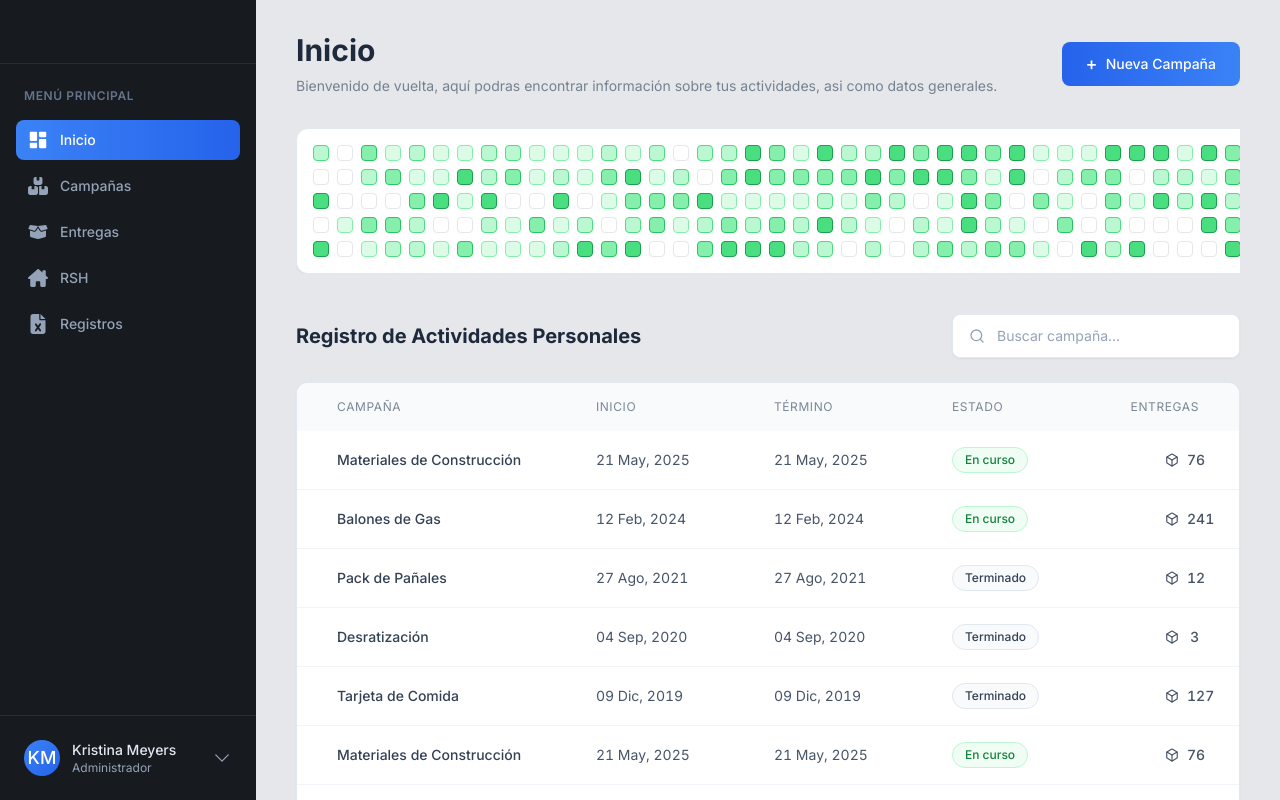
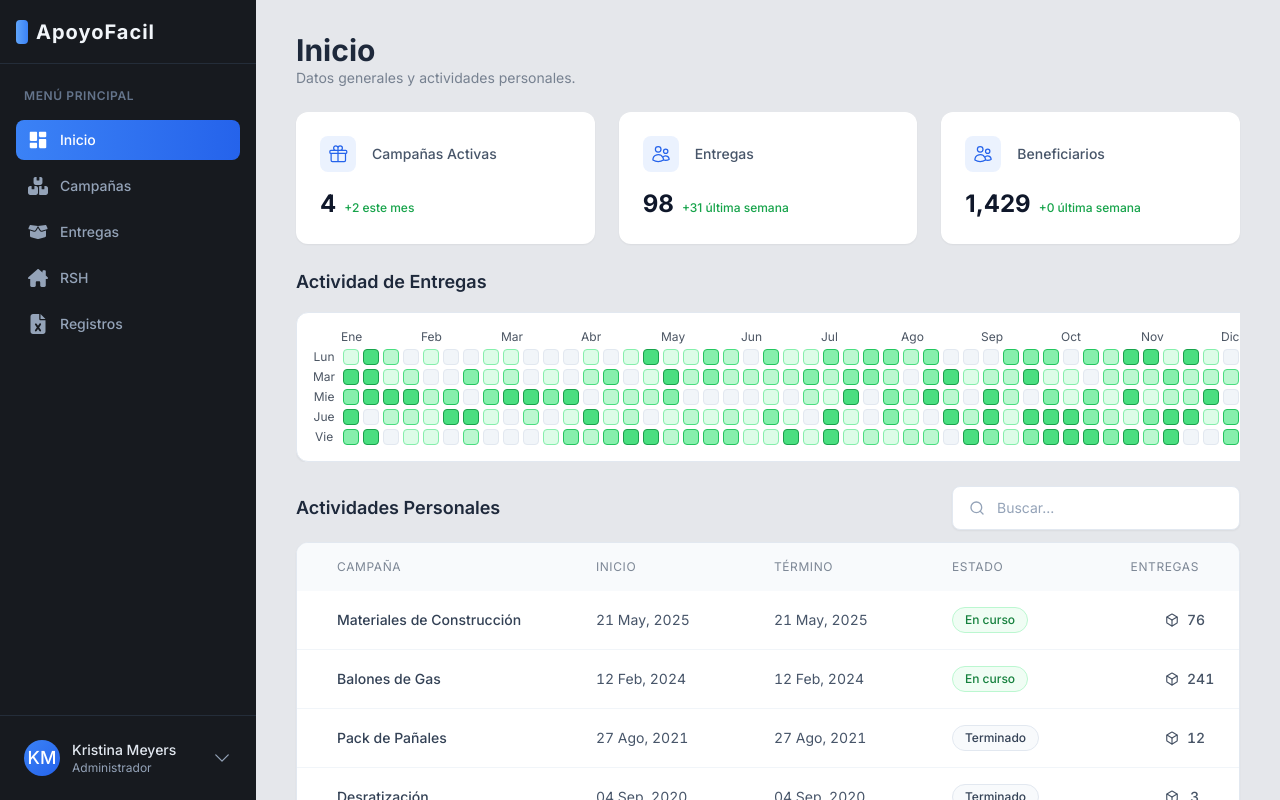
Before and after one commit to JedienlaPasta/beneficios, a Next.js app: page /dashboard in a window 1280 px wide. Built offline with nearby package versions, Linux system fonts and the light colour scheme.

Commit message:
avance tablero de calor, modal campaña, campañas activas

```diff
--- a/app/dashboard/campanas/page.tsx
+++ b/app/dashboard/campanas/page.tsx
@@ -1,10 +1,10 @@
 "use client";
-import CampañasActivas from "@/app/ui/dashboard/campañas/campañas_activas";
 import NuevaCampañaModal from "@/app/ui/dashboard/campañas/nueva-campaña-modal";
 import TablaDatosDashboard from "@/app/ui/dashboard/tabla-datos-dashboard";
 import { RiCloseLine } from "react-icons/ri";
 import { FiSearch } from "react-icons/fi";
 import { useState } from "react";
+import CampañasActivas from "@/app/ui/dashboard/campañas/campañas-activas";
 export default function Campanas() {
   const [abrirModal, setAbrirModal] = useState(false);
   const [searchTerm, setSearchTerm] = useState("");
@@ -16,12 +16,11 @@ export default function Campanas() {
   return (
     <div className="w-full px-6 py-8 text-slate-900 lg:px-10">
       {abrirModal && <NuevaCampañaModal closeModal={toggleModal} />}
-      <div className="mb-8 flex items-center justify-between 3xl:w-[96rem] 3xl:justify-self-center">
+      <div className="mb-6 flex items-center justify-between 3xl:w-[96rem] 3xl:justify-self-center">
         <div>
           <h2 className="text-3xl font-bold text-slate-800">Campañas</h2>
-          <p className="mt-2 text-sm text-slate-600">
-            Registro de todas las campañas creadas, puedes gestionar que hacer
-            con ellas.
+          <p className="text-sm text-slate-600/70">
+            Gestionar campañas activas y historial de campañas.
           </p>
         </div>
         <button
@@ -32,12 +31,16 @@ export default function Campanas() {
         </button>
       </div>
 
-      <div className="flex flex-col gap-10 rounded-xl 3xl:w-[96rem] 3xl:justify-self-center">
-        <CampañasActivas />
-
-        <div className="flex flex-col gap-6">
+      <div className="flex flex-col gap-6 rounded-xl 3xl:w-[96rem] 3xl:justify-self-center">
+        {/* <DatosGenerales /> */}
+        <div className="flex gap-4">
+          <CampañasActivas nombre="Vale de Gas" termina="27/04/2025" />
+          <CampañasActivas nombre="Tarjeta de Comida" termina="04/06/2025" />
+          <CampañasActivas nombre="Pañales" termina="12/09/2025" />
+        </div>
+        <div className="flex flex-col gap-4">
           <div className="flex items-center justify-between 3xl:w-[96rem] 3xl:self-center">
-            <h2 className="text-xl font-bold text-slate-800">
+            <h2 className="text-lg font-semibold text-slate-800">
               Historial de Campañas
             </h2>
             <div className="relative">
--- a/app/dashboard/page.tsx
+++ b/app/dashboard/page.tsx
@@ -1,5 +1,5 @@
 "use client";
-// import CampañasActivas from "@/app/ui/dashboard/campañas/campañas_activas";
+import DatosGenerales from "@/app/ui/dashboard/datos-generales";
 import NuevaCampañaModal from "@/app/ui/dashboard/campañas/nueva-campaña-modal";
 import TablaDatosDashboard from "@/app/ui/dashboard/tabla-datos-dashboard";
 import { RiCloseLine } from "react-icons/ri";
@@ -15,33 +15,34 @@ export default function DashboardPage() {
   };
 
   return (
-    <div className="w-full px-6 py-8 pr-0 text-slate-900 lg:px-10">
+    <div className="w-full px-6 py-8 text-slate-900 lg:px-10">
       {abrirModal && <NuevaCampañaModal closeModal={toggleModal} />}
-      <div className="mb-8 flex items-center justify-between">
+      <div className="mb-6 flex items-center justify-between 3xl:w-[96rem] 3xl:justify-self-center">
         <div>
           <h2 className="text-3xl font-bold text-slate-800">Inicio</h2>
-          <p className="mt-2 text-sm text-slate-600/70">
-            Bienvenido de vuelta, aquí podras encontrar información sobre tus
-            actividades, asi como datos generales.
+          <p className="text-sm text-slate-600/70">
+            Datos generales y actividades personales.
           </p>
+          {/* <p className="text-sm text-slate-600/70">
+            Aquí podras encontrar información sobre tus actividades, asi como
+            datos generales.
+          </p> */}
         </div>
-        <button
-          onClick={toggleModal}
-          className="flex h-11 items-center gap-2 rounded-lg bg-gradient-to-r from-blue-600 to-blue-500 px-6 text-sm font-medium text-white transition-all hover:from-blue-700 hover:to-blue-600 active:scale-95"
-        >
-          <span className="text-lg">+</span> Nueva Campaña
-        </button>
       </div>
 
-      <div className="flex flex-col gap-10 rounded-xl">
-        <div className="overflow-x-auto">
+      <div className="flex flex-col gap-6 rounded-xl 3xl:w-[96rem] 3xl:justify-self-center">
+        <DatosGenerales />
+        <div className="flex flex-col gap-4 overflow-x-auto">
+          <h2 className="text-lg font-semibold text-slate-800">
+            Actividad de Entregas
+          </h2>
           <TableroEntregasInicio />
         </div>
 
-        <div className="flex flex-col gap-6">
-          <div className="flex items-center justify-between">
-            <h2 className="text-xl font-bold text-slate-800">
-              Registro de Actividades Personales
+        <div className="flex flex-col gap-3">
+          <div className="flex items-center justify-between 3xl:w-[96rem] 3xl:self-center">
+            <h2 className="text-lg font-semibold text-slate-800">
+              Actividades Personales
             </h2>
             <div className="relative">
               <div className="flex h-11 w-72 items-center gap-3 rounded-lg border border-slate-200 bg-white px-4 shadow-sm transition-all focus-within:border-blue-500 focus-within:ring-4 focus-within:ring-blue-100">
@@ -50,7 +51,7 @@ export default function DashboardPage() {
                   type="text"
                   value={searchTerm}
                   onChange={(e) => setSearchTerm(e.target.value)}
-                  placeholder="Buscar campaña..."
+                  placeholder="Buscar..."
                   className="w-full bg-transparent text-sm text-slate-700 placeholder:text-slate-400 focus:outline-none"
                 />
                 {searchTerm && (
--- /dev/null
+++ b/app/ui/dashboard/campañas/campañas-activas.tsx
@@ -0,0 +1,23 @@
+type CampañasActivasProps = {
+  nombre: string;
+  termina: string;
+};
+
+export default function CampañasActivas({
+  nombre,
+  termina,
+}: CampañasActivasProps) {
+  const estiloBase =
+    "overflow-hidden rounded-xl w-80 shrink-0 text-white bg-slate-900/90 shadow-mds shadow-md shadow-slate-600/90 flex flex-col gap-1";
+  const estiloPersonalizado = estiloBase;
+
+  return (
+    <div className={estiloPersonalizado}>
+      <h5 className="text px-7 pb-1 pt-4 font-medium">{nombre}</h5>
+      <span className="flex items-center justify-between px-7 pb-3">
+        <p className="text-xs text-orange-400">Término</p>
+        <p className="self-end text-2xl font-bold text-orange-400">{termina}</p>
+      </span>
+    </div>
+  );
+}
--- a/app/ui/dashboard/campañas/campañas_activas.tsx
+++ b/app/ui/dashboard/datos-generales.tsx
@@ -2,7 +2,7 @@ import { HiOutlineGift } from "react-icons/hi2";
 import { HiOutlineUsers } from "react-icons/hi2";
 // import { HiOutlineClock } from "react-icons/hi2";
 
-export default function CampañasActivas() {
+export default function DatosGenerales() {
   const stats = [
     {
       title: "Campañas Activas",
--- a/app/ui/dashboard/inicio/entregas-inicio.tsx
+++ b/app/ui/dashboard/inicio/entregas-inicio.tsx
@@ -3,14 +3,47 @@ import { JSX } from "react";
 import outputData from "@/app/data/output.json";
 
 export default function TableroEntregasInicio() {
-  const recuadros: Array<JSX.Element> = [];
-  outputData.forEach(item => {
-    recuadros.push(<RecuadroTablero key={item.index} estado={item.estado} />);
+  const tablero: Array<JSX.Element> = [];
+  outputData.forEach((item) => {
+    tablero.push(<RecuadroTablero key={item.index} estado={item.estado} />);
   });
 
+  const diasSemana = ["Lun", "Mar", "Mie", "Jue", "Vie"];
+  const diasTablero = diasSemana.map((dia) => <p key={dia}>{dia}</p>);
+
+  const meses = [
+    "Ene",
+    "Feb",
+    "Mar",
+    "Abr",
+    "May",
+    "Jun",
+    "Jul",
+    "Ago",
+    "Sep",
+    "Oct",
+    "Nov",
+    "Dic",
+  ];
+  const mesesTablero = meses.map((mes) => (
+    <p className="w-8" key={mes}>
+      {mes}
+    </p>
+  ));
+
   return (
-    <div className="grid w-fit grid-flow-col grid-rows-5 gap-2 rounded-xl border border-slate-200 bg-white p-4 shadow-sm">
-        {recuadros}
+    <div className="items-centers flex w-fit flex-col justify-center rounded-xl border border-slate-200 bg-white p-4 shadow-sm">
+      <div className="bg-slate-300s ml-7 flex gap-12 pb-1 text-xs text-gray-600">
+        {mesesTablero}
+      </div>
+      <div className="flex items-center justify-center gap-2">
+        <div className="flex flex-col gap-1 text-center text-xs text-gray-600">
+          {diasTablero}
+        </div>
+        <div className="bg-slate-800s grid w-fit grid-flow-col grid-rows-5 gap-1">
+          {tablero}
+        </div>
+      </div>
     </div>
   );
 }
@@ -26,10 +59,10 @@ function RecuadroTablero({ estado }: { estado: number }) {
 
   return (
     <div
-      className={`group relative flex h-4 w-4 items-center justify-center rounded border ${clsx(colorEstado[estado])}`}
+      className={`group relative flex h-4 w-4 items-center justify-center rounded border ${clsx(colorEstado[estado - 1])}`}
     >
-      <div className="absolute bottom-5 text-nowrap hidden rounded-md bg-gray-800 px-2 py-1 text-xs text-white group-hover:flex z-10">
-        Estado: {estado}
+      <div className="absolute bottom-5 z-10 hidden text-nowrap rounded-md bg-gray-800 px-2 py-1 text-xs text-white group-hover:flex">
+        Entregas: {estado}
       </div>
     </div>
   );
--- a/app/ui/dashboard/sidenav.tsx
+++ b/app/ui/dashboard/sidenav.tsx
@@ -1,11 +1,11 @@
 import NavLinks from "./nav_links";
 import PerfilUsuario from "./perfil_usuario";
-import Image from "next/image";
+// import Image from "next/image";
 
 export default function Sidenav() {
   return (
     <div className="fixed flex h-dvh w-64 flex-col bg-[#171a1f] text-slate-300">
-      <div className="flex h-16 items-center justify-center border-b border-slate-700/50 px-4">
+      <div className="flex h-16 items-center gap-2 border-b border-slate-700/50 px-4">
         {/* <Image
           src="/logo.png"
           alt="Logo"
@@ -13,6 +13,10 @@ export default function Sidenav() {
           height={32}
           className="h-8 w-auto"
         /> */}
+        <div className="h-6 w-3 rounded bg-gradient-to-r from-blue-400 to-blue-500"></div>
+        <p className="text-xl font-bold tracking-wider text-slate-100">
+          ApoyoFacil
+        </p>
       </div>
 
       <div className="flex flex-1 flex-col gap-6 px-4 py-6">
--- a/tailwind.config.ts
+++ b/tailwind.config.ts
@@ -13,10 +13,16 @@ export default {
         foreground: "var(--foreground)",
       },
       gridTemplateColumns: {
+        '14': 'repeat(14, minmax(0, 1fr))',
         '18': 'repeat(18, minmax(0, 1fr))',
         '24': 'repeat(24, minmax(0, 1fr))',
+        '26': 'repeat(26, minmax(0, 1fr))',
       },
       gridColumn: {
+        'span-13': 'span 13 / span 13',
+        'span-14': 'span 14 / span 14',
+        'span-15': 'span 15 / span 15',
+        'span-16': 'span 16 / span 16',
         'span-18': 'span 18 / span 18',
       },
 
```
Also changed, not shown: app/ui/dashboard/campañas/campaña-dropdown.tsx (added, +111 -0 lines), app/ui/dashboard/campañas/nueva-campaña-modal.tsx (+54 -13 lines), 1 other file (tests, documents, lock files or other folders).
